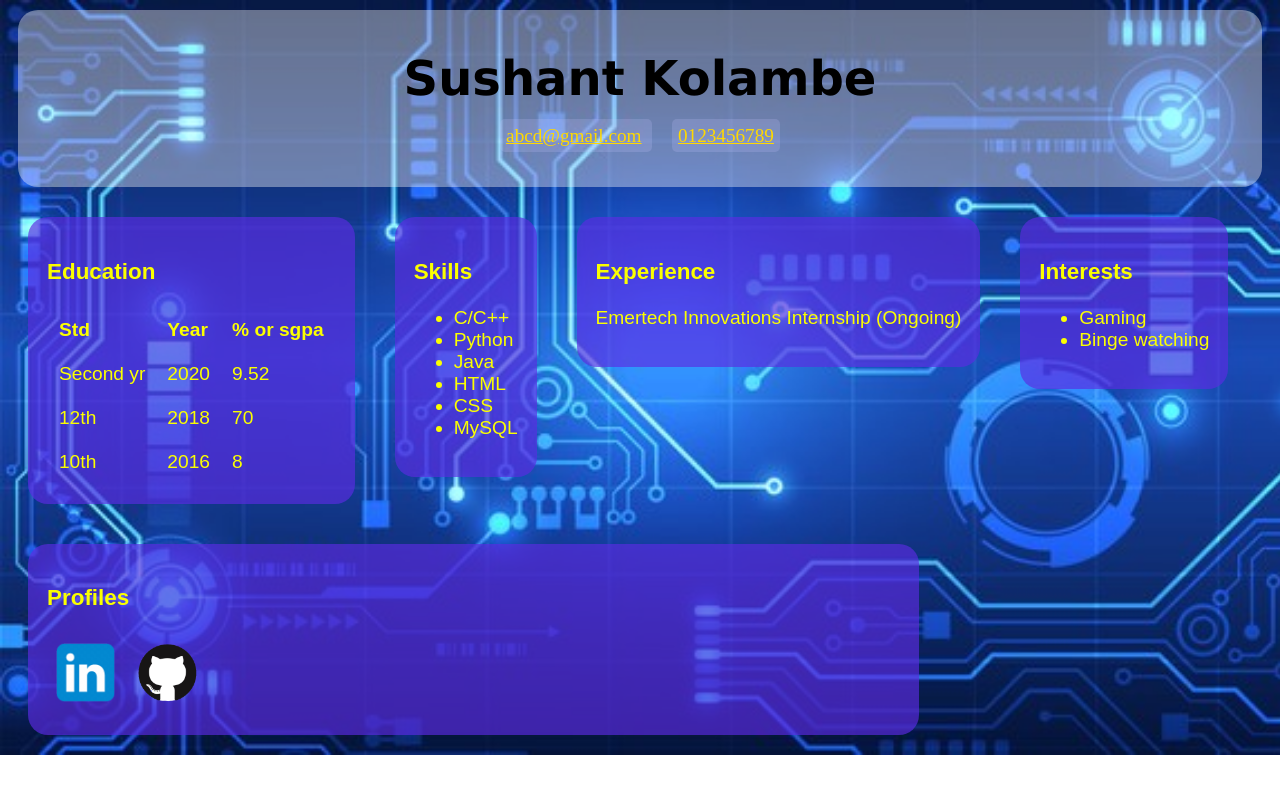
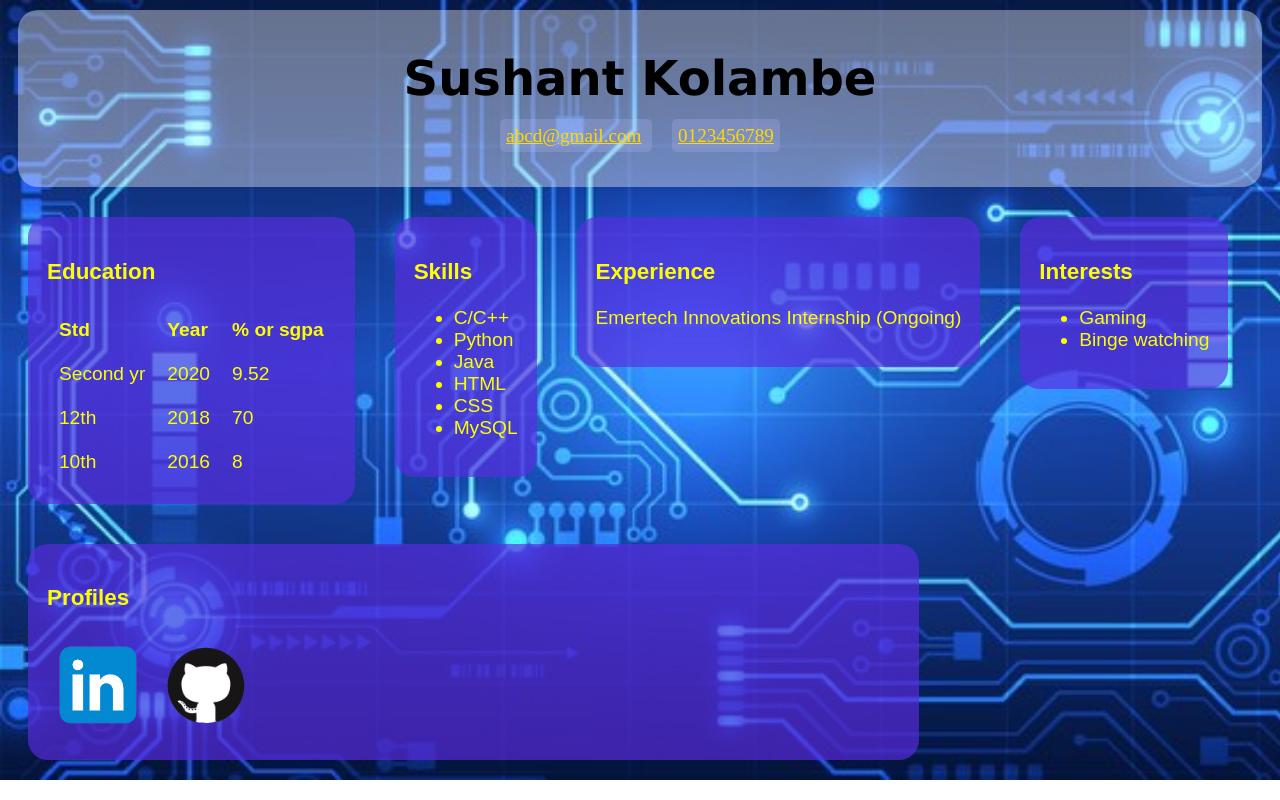
Before and after one commit to skol-coder/Sushant_Kolambe_Resume_Website, a plain HTML site: page index.html in a window 1280 px wide. Drawn offline with Linux system fonts and the light colour scheme.

Commit message:
Update index.html
increased logo size

```diff
--- a/index.html
+++ b/index.html
@@ -69,8 +69,8 @@
     </div>
     <div class="columns">
       <h3>Profiles</h3>
-      <a href="https://www.linkedin.com/in/sushant-k-3842241aa/" target="_blank"><img src="Linkedin logo.png" alt="Linkedin" width="9%"></a>
-      <a href="https://github.com/skol-coder" target="_blank"><img src="GitHub logo.png" alt="Github" width="9%"></a>
+      <a href="https://www.linkedin.com/in/sushant-k-3842241aa/" target="_blank"><img src="Linkedin logo.png" alt="Linkedin" width="12%"></a>
+      <a href="https://github.com/skol-coder" target="_blank"><img src="GitHub logo.png" alt="Github" width="12%"></a>
     </div>
   </div>
 
```
